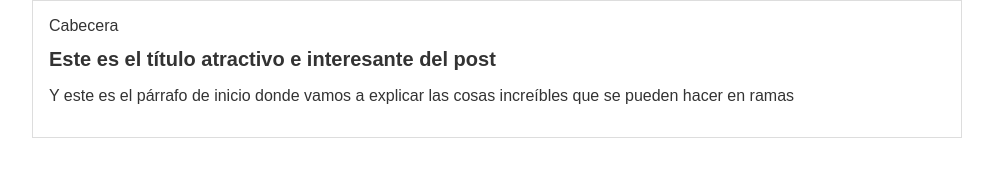
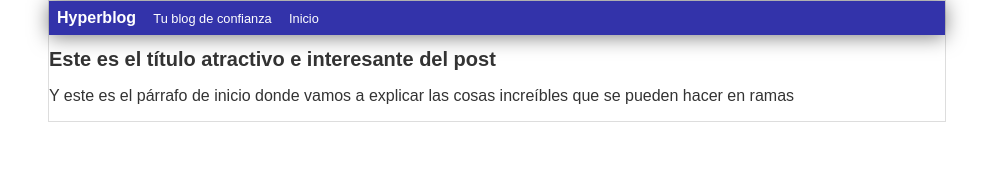
Before and after one commit to Cemodan/hyperblog, a plain HTML site: page blogpost.html in a window 1280 px wide. Shown: the whole page, without its empty margins (143-1136 px from the left). Drawn offline with Linux system fonts and the light colour scheme.

Commit message:
Finalizada la cabecera con diseño azul

```diff
--- a/blogpost.html
+++ b/blogpost.html
@@ -8,7 +8,9 @@
   <body>
     <div id="container">
         <div id="cabecera">
-          Cabecera
+          Hyperblog
+          <span id="tagline">Tu blog de confianza</span>
+          <span id="tagline">Inicio</span>
         </div>
         <div id="post">
           <h1>Este es el título atractivo e interesante del post</h1>
--- a/css/estilos.css
+++ b/css/estilos.css
@@ -6,10 +6,25 @@ body
   margin: 0;
   padding: 0;
 }
+#cabecera
+{
+  background: #33A;
+  box-shadow: 0px 2px 20px 0px rgba(0, 0, 0, 0.5);
+  color: white;
+  font-weight: bold;
+  margin: 0;
+  padding: 0.5em;
+}
+#cabecera #tagline
+{
+  margin: 0 0 0 1em;
+  font-weight: normal;
+  font-size: 0.8em;
+}
 #container
 {
   width: 70%;
-  padding: 1em;
+  padding: 0;
   text-align: left;
   border: 1px solid #DDD;
   margin: 0 auto;
```
